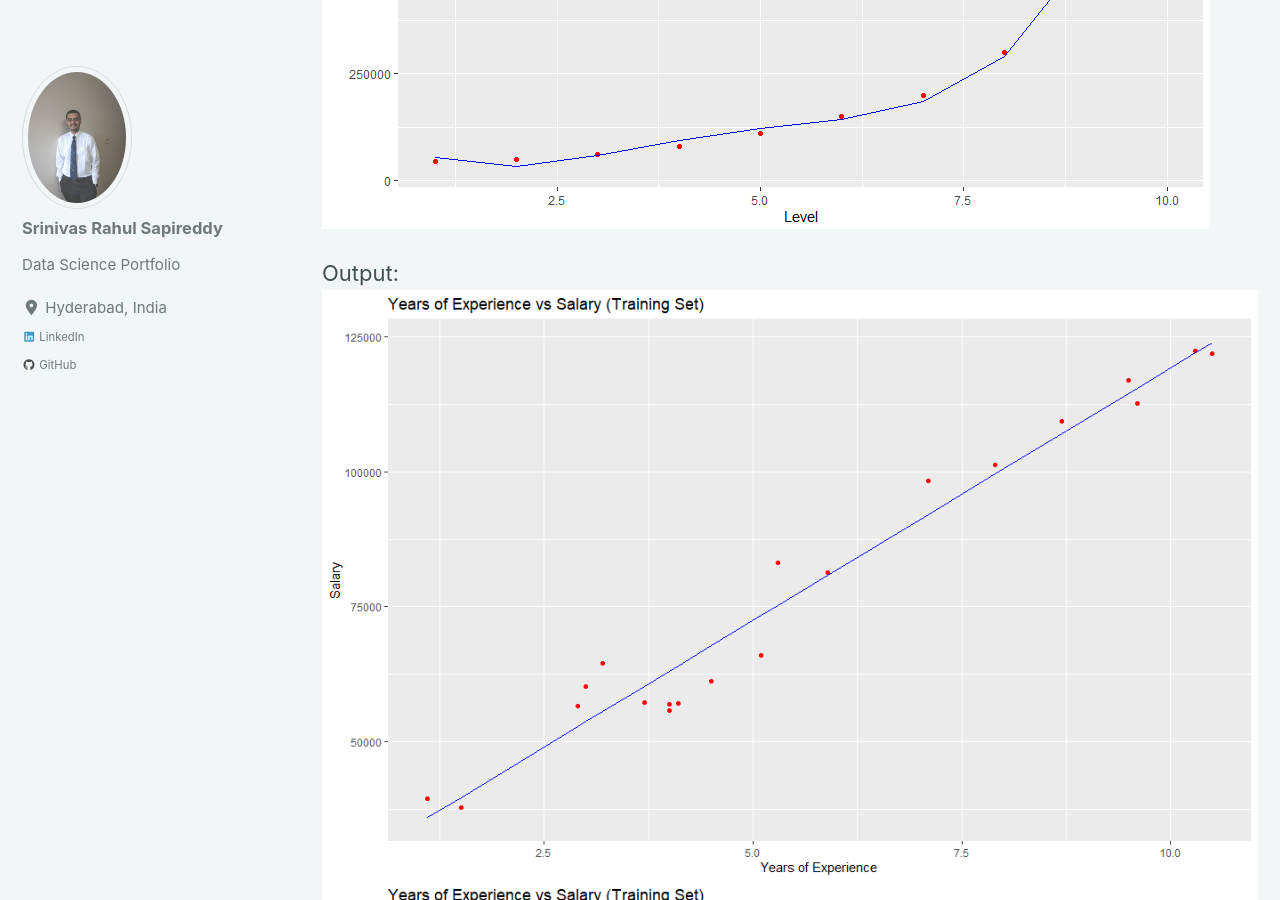
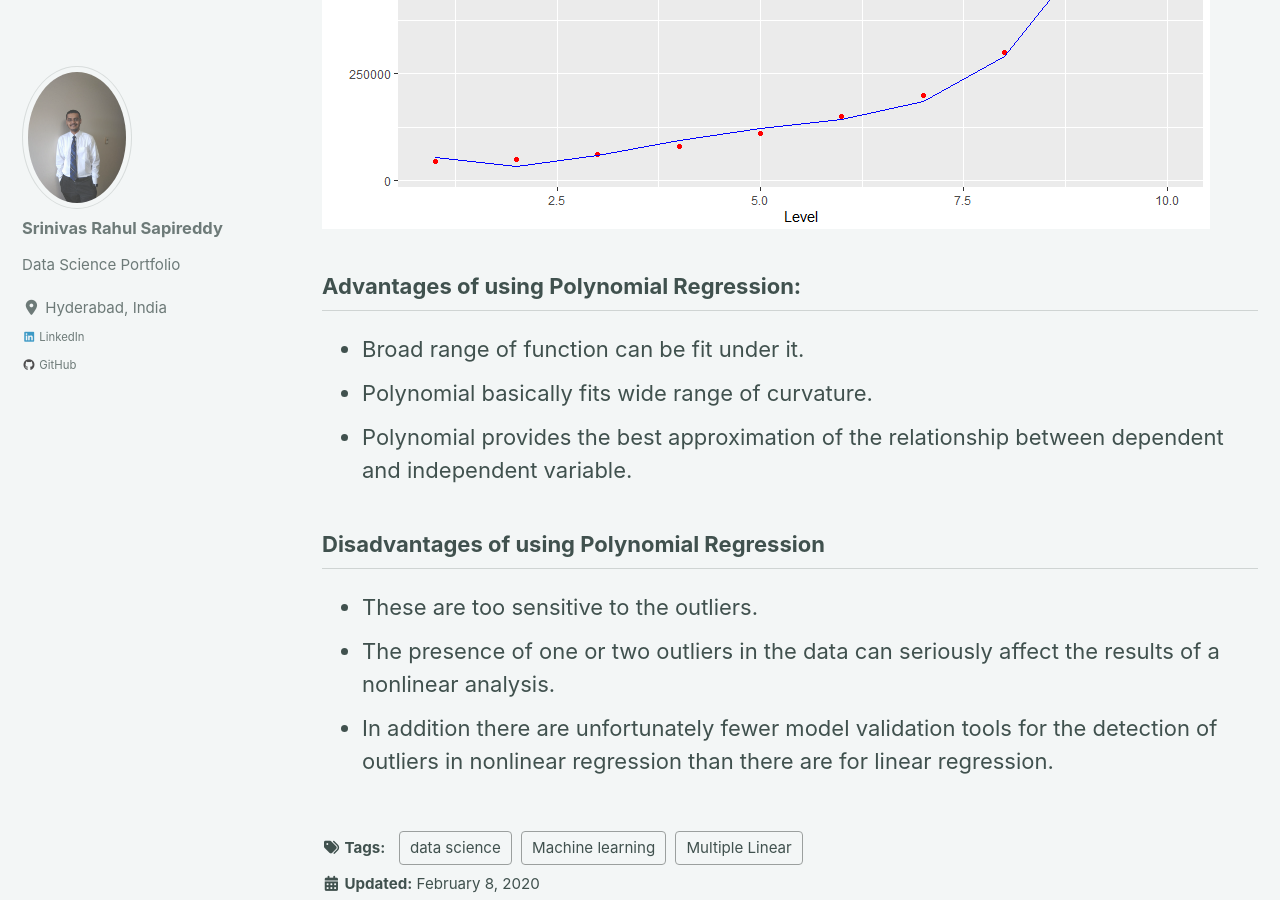
Before and after one commit to srsapireddy/srsapireddy.github.io, a Jekyll site: the page built from _posts/2020-02-09-polynomial-regression.md, in a window 1280 px wide and 900 px high, scrolled down 4641 px. Built offline with Jekyll 4.4.1, drawn with Linux system fonts in a browser that asks for light colours; cached includes are drawn as plain includes; nearby versions of some CDN libraries.

Commit message:
new gith

```diff
--- a/_posts/2020-02-09-polynomial-regression.md
+++ b/_posts/2020-02-09-polynomial-regression.md
@@ -127,10 +127,6 @@ y_pred = predict(poly_reg, data.frame(Level = 6.5,
 Output:
 <img src="{{ site.url }}{{ site.baseurl }}/images/polynomial_regression/pr3.png" alt="linearly separable data">
 
-Output:
-<img src="{{ site.url }}{{ site.baseurl }}/images/linear_regression/lr3.png" alt="linearly separable data">
-<img src="{{ site.url }}{{ site.baseurl }}/images/linear_regression/lr4.png" alt="linearly separable data">
-
 ## Advantages of using Polynomial Regression:
 * Broad range of function can be fit under it.
 * Polynomial basically fits wide range of curvature.
```
